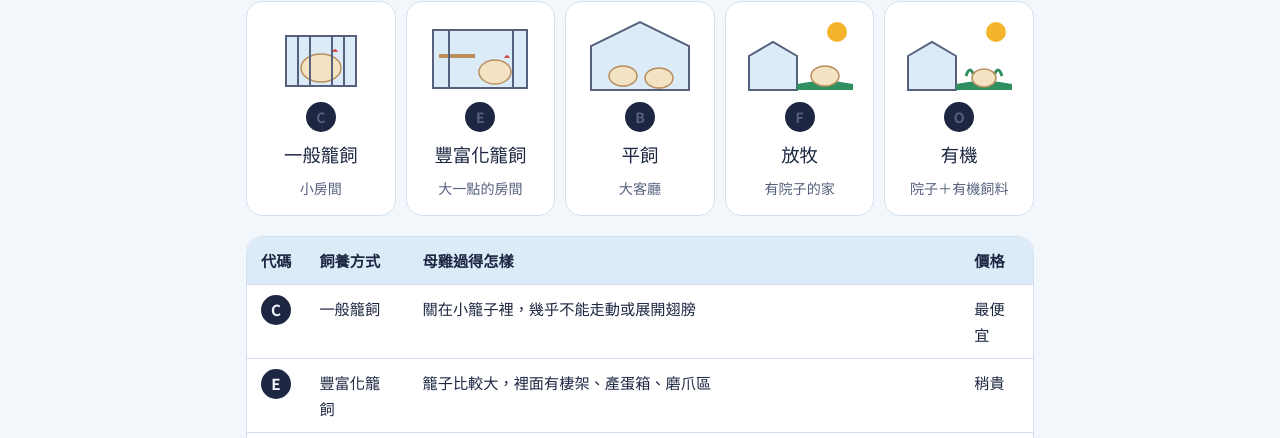
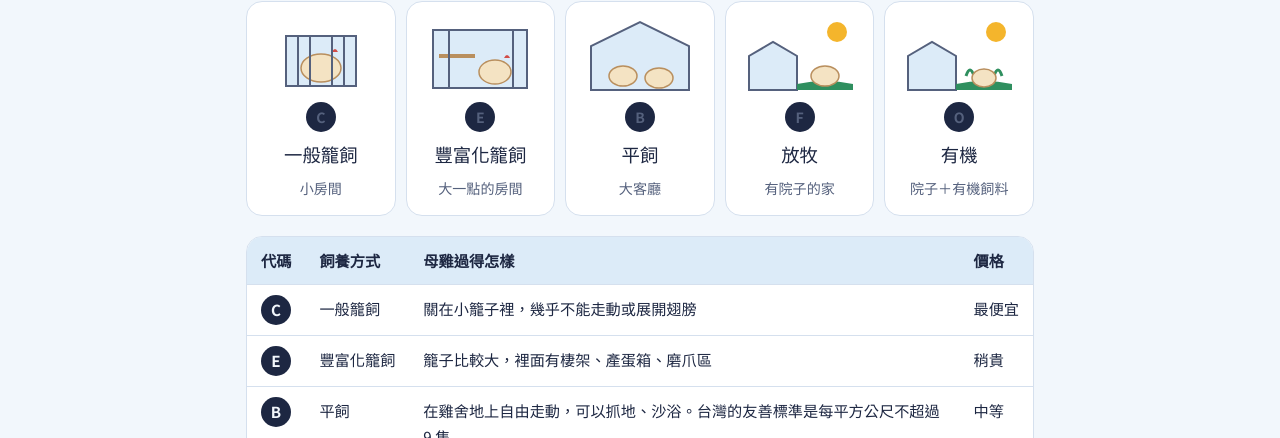
Before and after one commit to chenshanshan3030-hash/egg-school, a plain HTML site: page farming.html in a window 1280 px wide. Shown: the part 514-952 px from the top of the page. Drawn offline with Linux system fonts and the light colour scheme; a web font is replaced by a local one.

Commit message:
Keep farming table name and price columns on one line

```diff
--- a/farming.html
+++ b/farming.html
@@ -27,6 +27,7 @@
 .three { display: grid; grid-template-columns: repeat(3, 1fr); gap: 14px; }
 .verdict { font-family: var(--display); font-size: 1.2rem; }
 .recs { list-style: none; margin: 0; padding: 0; display: flex; flex-direction: column; gap: 12px; }
+.table-wrap td:last-child, .table-wrap th:last-child, .table-wrap td:nth-child(2) { white-space: nowrap; }
 .recs li { background: var(--surface); border: 1px solid var(--line); border-radius: 16px; padding: 14px 18px; }
 @media (max-width: 720px) {
   .homes { grid-template-columns: repeat(3, 1fr); }
```
